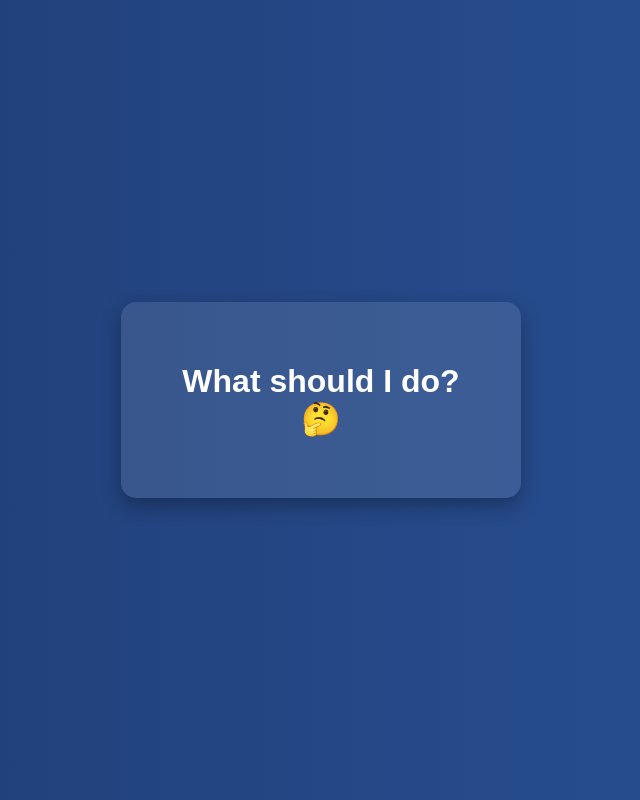
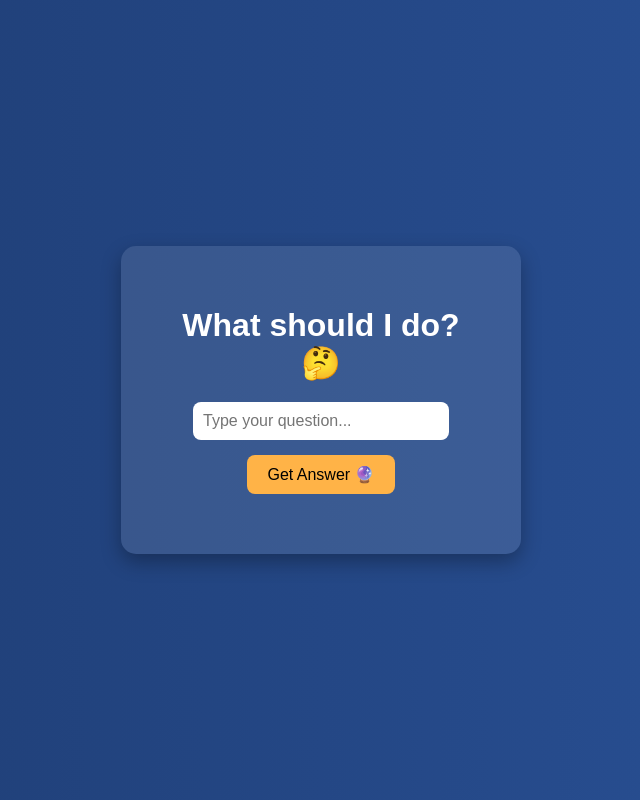
Before and after one commit to lamzef-achraf/Decision-Maker, a plain HTML site: page index.html in a window 1280 px wide. Shown: the whole page, without its empty margins (319-959 px from the left). Drawn offline with Linux system fonts and the light colour scheme.

Commit message:
Update index.html

```diff
--- a/index.html
+++ b/index.html
@@ -9,7 +9,8 @@
 <body>
   <div class="container">
     <h1>What should I do? 🤔</h1>
-
+    <input type="text" id="userQuestion" placeholder="Type your question..." />
+    <button onclick="getAnswer()">Get Answer 🔮</button>
     <div id="answer"></div>
   </div>
 
```
